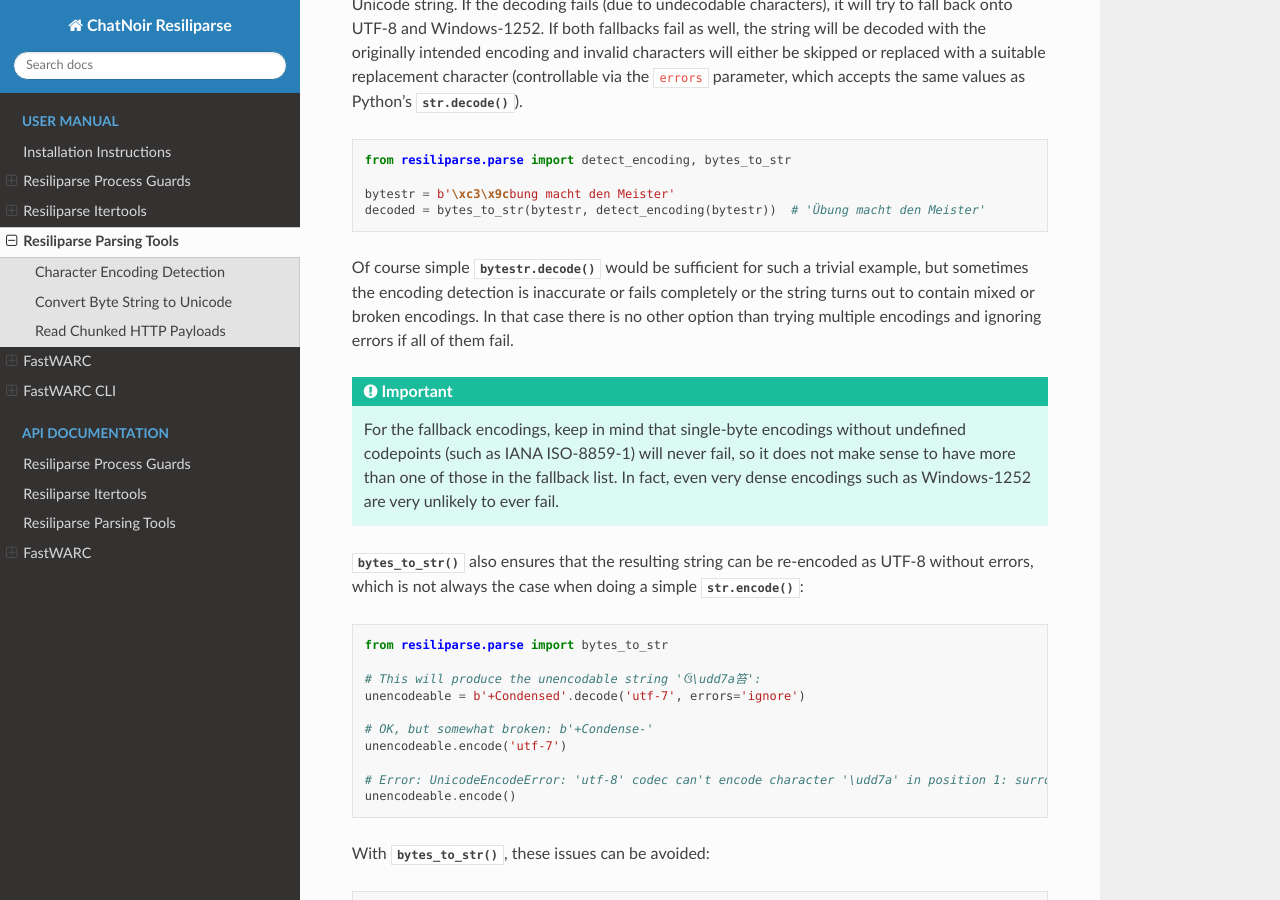
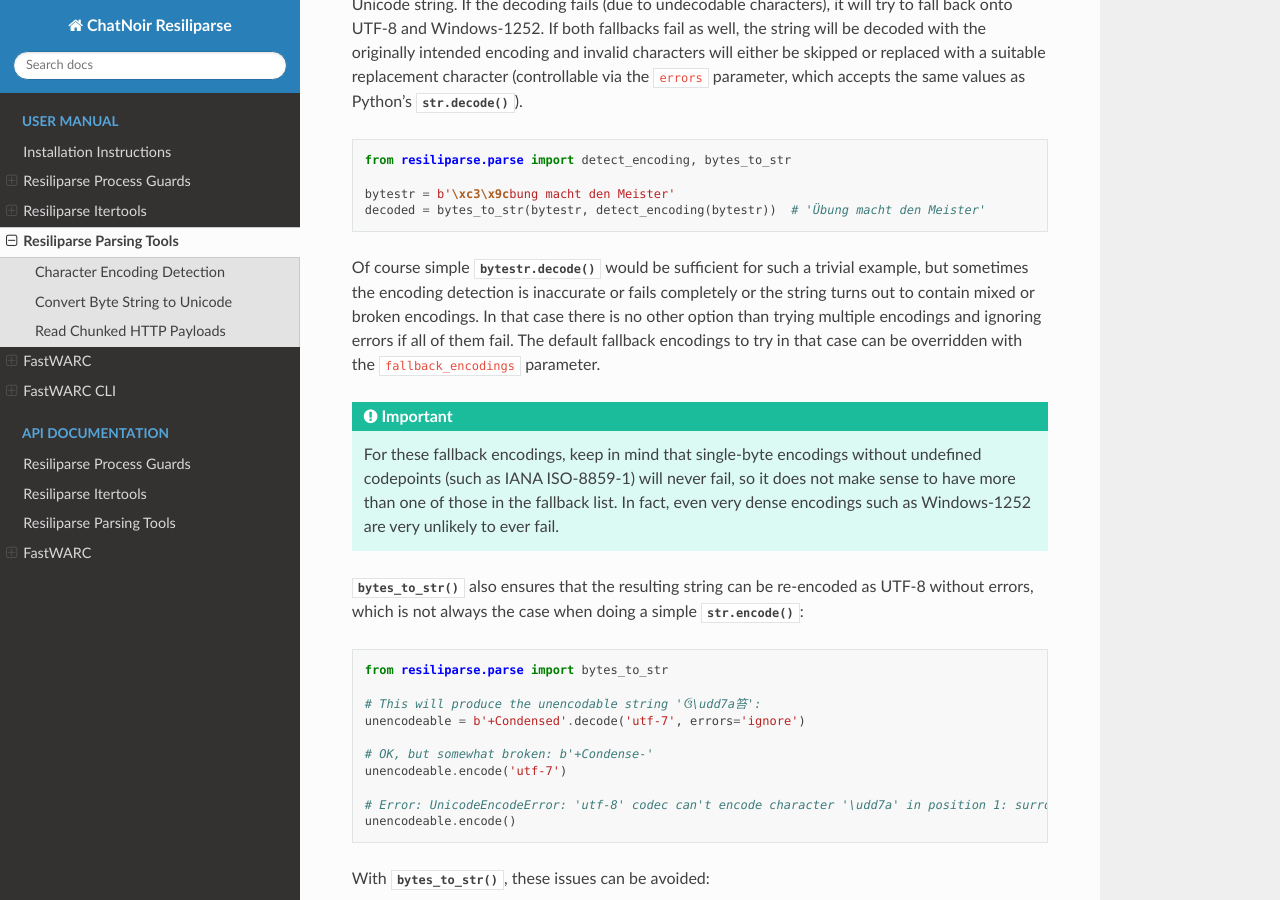
Before and after one commit to chatnoir-eu/chatnoir-resiliparse, a Sphinx documentation site: the page built from docs/man/parse.rst, in a window 1280 px wide and 900 px high, scrolled down 1006 px. Built offline with Sphinx 7.4.7 and the Read the Docs theme 2.0.0, drawn with Linux system fonts in a browser that asks for light colours.

Commit message:
Update docs

```diff
--- a/docs/man/parse.rst
+++ b/docs/man/parse.rst
@@ -48,11 +48,11 @@ The function takes the raw byte string desired encoding name and tries to decode
   bytestr = b'\xc3\x9cbung macht den Meister'
   decoded = bytes_to_str(bytestr, detect_encoding(bytestr))  # 'Übung macht den Meister'
 
-Of course simple :meth:`bytestr.decode` would be sufficient for such a trivial example, but sometimes the encoding detection is inaccurate or fails completely or the string turns out to contain mixed or broken encodings. In that case there is no other option than trying multiple encodings and ignoring errors if all of them fail.
+Of course simple :meth:`bytestr.decode` would be sufficient for such a trivial example, but sometimes the encoding detection is inaccurate or fails completely or the string turns out to contain mixed or broken encodings. In that case there is no other option than trying multiple encodings and ignoring errors if all of them fail. The default fallback encodings to try in that case can be overridden with the ``fallback_encodings`` parameter.
 
 .. important::
 
-  For the fallback encodings, keep in mind that single-byte encodings without undefined codepoints (such as IANA ISO-8859-1) will never fail, so it does not make sense to have more than one of those in the fallback list. In fact, even very dense encodings such as Windows-1252 are very unlikely to ever fail.
+  For these fallback encodings, keep in mind that single-byte encodings without undefined codepoints (such as IANA ISO-8859-1) will never fail, so it does not make sense to have more than one of those in the fallback list. In fact, even very dense encodings such as Windows-1252 are very unlikely to ever fail.
 
 :func:`bytes_to_str` also ensures that the resulting string can be re-encoded as UTF-8 without errors, which is not always the case when doing a simple :meth:`str.encode`:
 
```
